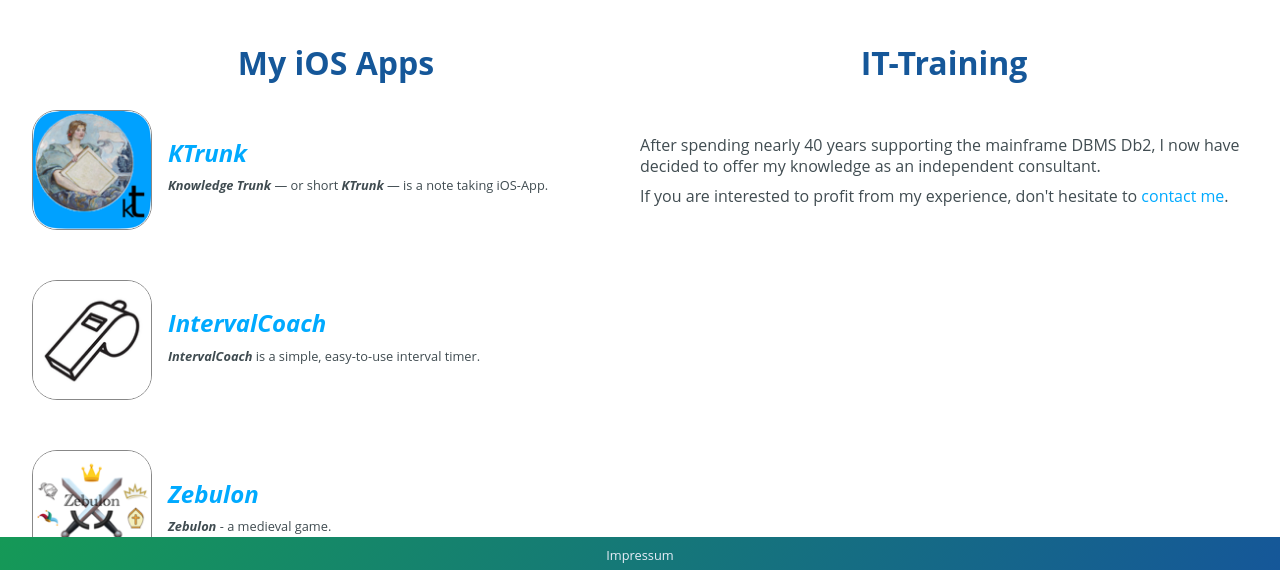
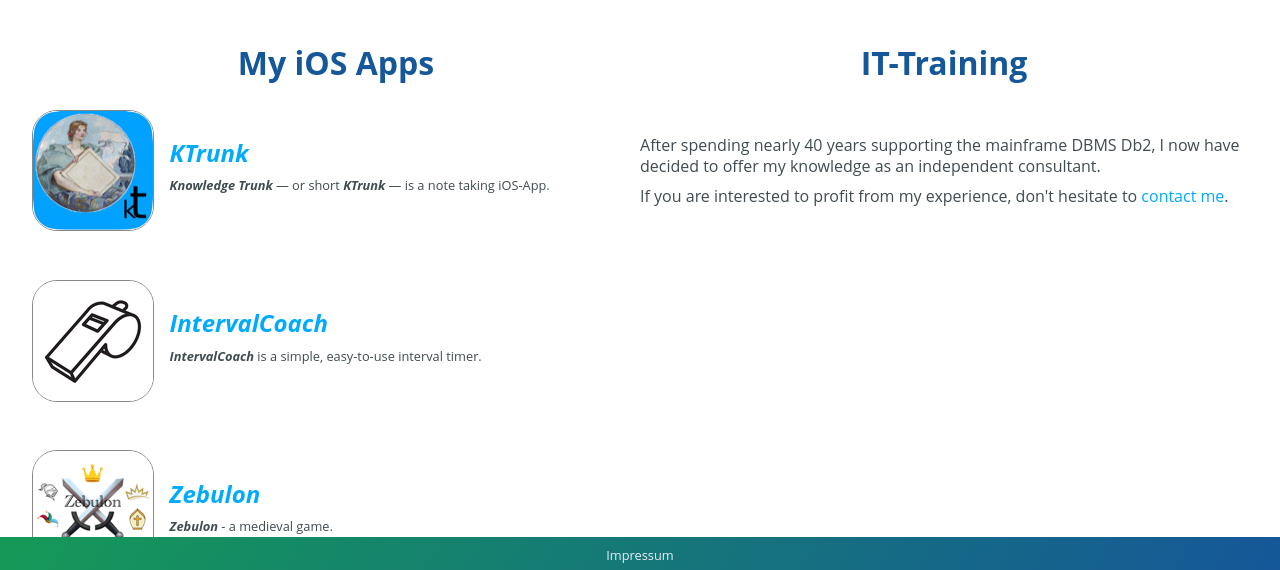
Before and after one commit to cs-LA/home, a Jekyll site: the page built from README.md, in a window 1280 px wide. Shown: the part 327-897 px from the top of the page. Built offline with Jekyll 4.4.1, drawn with Linux system fonts in a browser that asks for light colours; our own code applies the rules of GitHub Pages for plain Markdown files.

Commit message:
Update default.html

```diff
--- a/_layouts/default.html
+++ b/_layouts/default.html
@@ -164,13 +164,14 @@
         height: 120px;
       }
       .logoColumnLeft {
-        width: 120px;
+        width: 20%;
       }
       .logoColumnLeft img {
       	width: 100%;
       }
       .logoColumnRight {
         width: calc(100% - 120px);
+        width: 80%;
         padding: 0 1em;
         line-height: 110px;
         overflow-y: auto;
```
